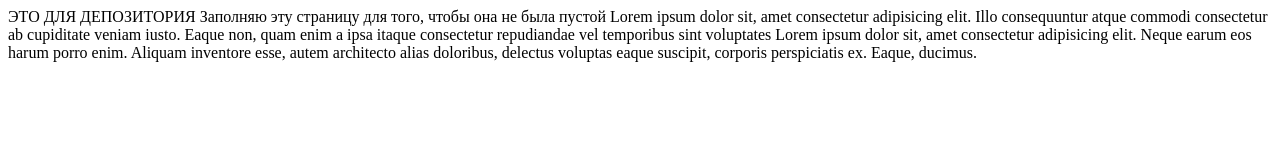
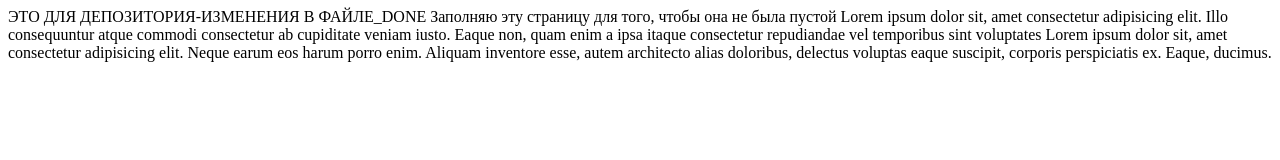
Before and after one commit to solostayer/my-project, a plain HTML site: page index.html in a window 1280 px wide. Drawn offline with Linux system fonts and the light colour scheme.

Commit message:
Внес правки

```diff
--- a/index.html
+++ b/index.html
@@ -7,7 +7,7 @@
     <title>Document</title>
 </head>
 <body>
-    ЭТО ДЛЯ ДЕПОЗИТОРИЯ
+    ЭТО ДЛЯ ДЕПОЗИТОРИЯ-ИЗМЕНЕНИЯ В ФАЙЛЕ_DONE
     Заполняю эту страницу для того, чтобы она не была пустой
     Lorem ipsum dolor sit, amet consectetur adipisicing elit. Illo consequuntur atque commodi consectetur ab cupiditate veniam iusto. Eaque non, quam enim a ipsa itaque consectetur repudiandae vel temporibus sint voluptates
     Lorem ipsum dolor sit, amet consectetur adipisicing elit. Neque earum eos harum porro enim. Aliquam inventore esse, autem architecto alias doloribus, delectus voluptas eaque suscipit, corporis perspiciatis ex. Eaque, ducimus.
```
